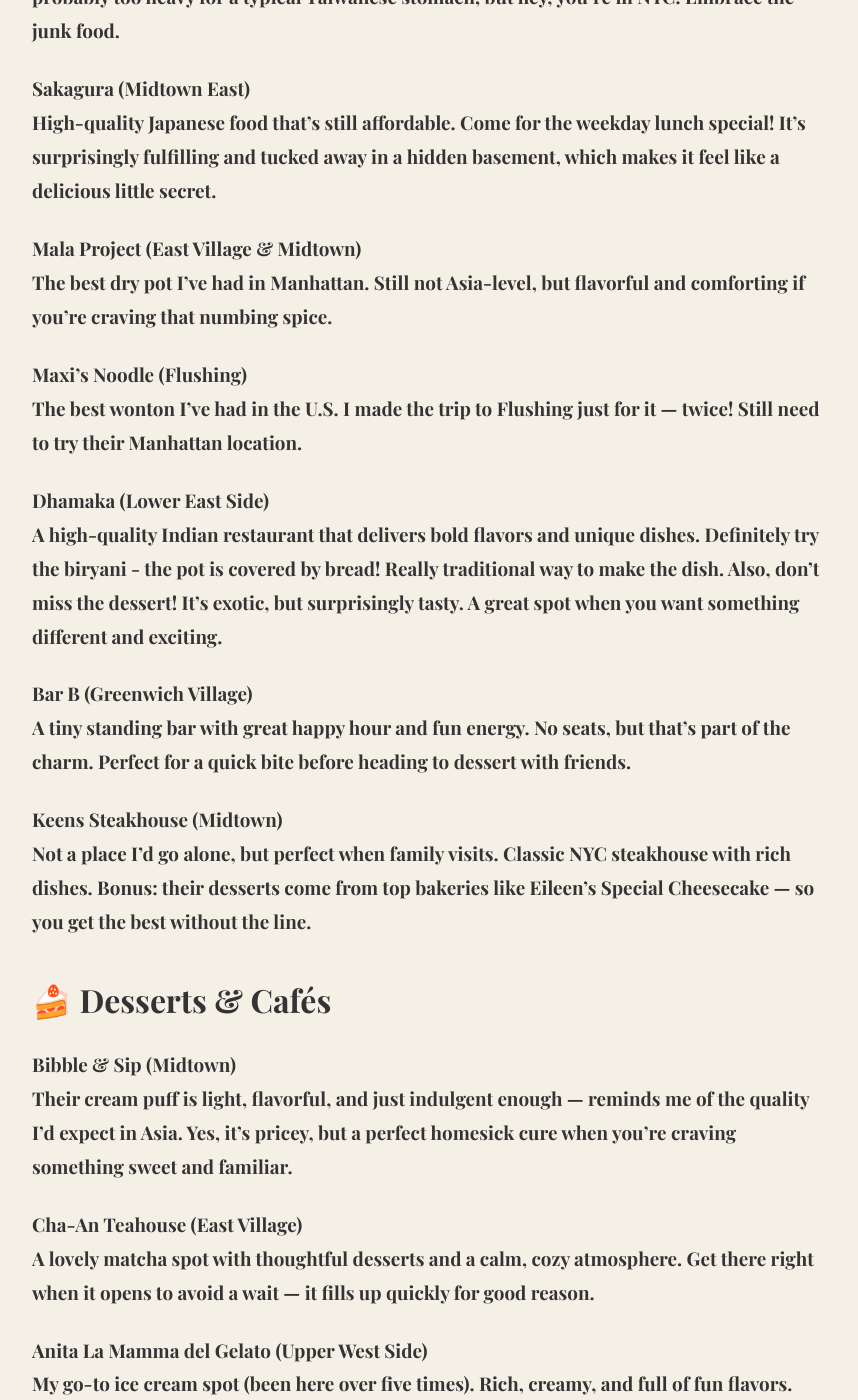
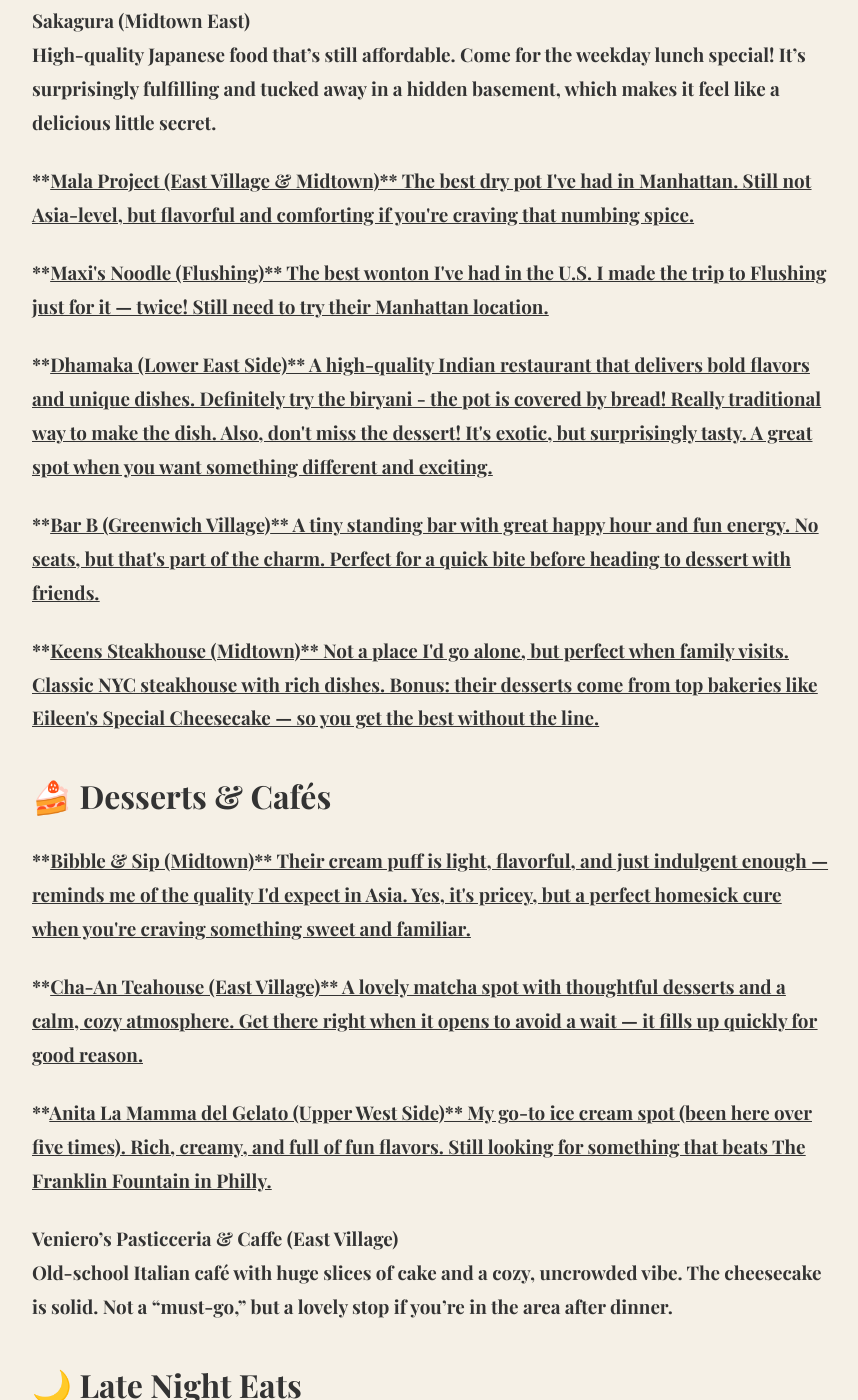
Before and after one commit to ColetteChang/colettechang.github.io, a Jekyll site: the page built from _posts/2025-05-10-Colette’s-NYC-Food-Guide.md, in a window 1280 px wide and 1400 px high, scrolled down 1475 px. Shown: the whole window, without its empty margins (208-1066 px from the left). Built offline with Jekyll 4.4.1, drawn with Linux system fonts in a browser that asks for light colours; some of the changed text lies outside the part shown.

Commit message:
Update content in NYC Food Guide post

```diff
--- a/_posts/2025-05-10-Colette’s-NYC-Food-Guide.md
+++ b/_posts/2025-05-10-Colette’s-NYC-Food-Guide.md
@@ -17,10 +17,10 @@
 
 ## 🥯 Breakfast & Brunch
 
-**Liberty Bagels (Midtown & FiDi)**
+**<u>Liberty Bagels (Midtown & FiDi)<u>**
 My favorite bagel in NYC. I was skeptical of the rainbow bagel at first, but it turned out to be surprisingly delicious and totally unforgettable. I usually stop by when taking visitors to Central Park or Wall Street. I recommand try one sweet (Oreo, blueberry, or Nutella) and one savory such as lox, avocado, egg and cheese— and share with friends. They also do festive holiday bagels that are surprisingly delicious and photogenic.
 
-**Ellen's Stardust Diner (Midtown)**
+**<u>Ellen's Stardust Diner (Midtown)<u>**
 If you're short on time or budget and can't catch a Broadway show, this diner is a fun alternative. The food isn't anything special, but the live singing waitstaff give you a little taste of musical theater magic while you eat.
 
 ## 🍽️ Lunch & Dinner
@@ -28,36 +28,36 @@
 **Maison Pickle (Upper West Side)**
 My favorite restaurant in the city!!! The French toast fried chicken is unreal: sweet, spicy, savory, crispy, and soft. The buffalo mac & cheese is pure comfort. The garlic bun is famous, but I personally prefer the herb one more. For dessert, try the Oreo cake, even though the signature 24-layer cake looks cooler.
 
-**Prince Street Pizza (SoHo)**
+**<u>Prince Street Pizza (SoHo)<u>**
 The square slice here is iconic — thick, crispy, cheesy, and a little greasy in the best way. It's probably too heavy for a typical Taiwanese stomach, but hey, you're in NYC! Embrace the junk food.
 
 **Sakagura (Midtown East)**
 High-quality Japanese food that's still affordable. Come for the weekday lunch special! It's surprisingly fulfilling and tucked away in a hidden basement, which makes it feel like a delicious little secret.
 
-**Mala Project (East Village & Midtown)**
+**<u>Mala Project (East Village & Midtown)<u>**
 The best dry pot I've had in Manhattan. Still not Asia-level, but flavorful and comforting if you're craving that numbing spice.
 
-**Maxi's Noodle (Flushing)**
+**<u>Maxi's Noodle (Flushing)<u>**
 The best wonton I've had in the U.S. I made the trip to Flushing just for it — twice! Still need to try their Manhattan location.
 
-**Dhamaka (Lower East Side)**
+**<u>Dhamaka (Lower East Side)<u>**
 A high-quality Indian restaurant that delivers bold flavors and unique dishes. Definitely try the biryani - the pot is covered by bread! Really traditional way to make the dish. Also, don't miss the dessert! It's exotic, but surprisingly tasty. A great spot when you want something different and exciting.
 
-**Bar B (Greenwich Village)**
+**<u>Bar B (Greenwich Village)<u>**
 A tiny standing bar with great happy hour and fun energy. No seats, but that's part of the charm. Perfect for a quick bite before heading to dessert with friends.
 
-**Keens Steakhouse (Midtown)**
+**<u>Keens Steakhouse (Midtown)<u>**
 Not a place I'd go alone, but perfect when family visits. Classic NYC steakhouse with rich dishes. Bonus: their desserts come from top bakeries like Eileen's Special Cheesecake — so you get the best without the line.
 
 ## 🍰 Desserts & Cafés
 
-**Bibble & Sip (Midtown)**
+**<u>Bibble & Sip (Midtown)<u>**
 Their cream puff is light, flavorful, and just indulgent enough — reminds me of the quality I'd expect in Asia. Yes, it's pricey, but a perfect homesick cure when you're craving something sweet and familiar.
 
-**Cha-An Teahouse (East Village)**
+**<u>Cha-An Teahouse (East Village)<u>**
 A lovely matcha spot with thoughtful desserts and a calm, cozy atmosphere. Get there right when it opens to avoid a wait — it fills up quickly for good reason.
 
-**Anita La Mamma del Gelato (Upper West Side)**
+**<u>Anita La Mamma del Gelato (Upper West Side)<u>**
 My go-to ice cream spot (been here over five times). Rich, creamy, and full of fun flavors. Still looking for something that beats The Franklin Fountain in Philly.
 
 **Veniero's Pasticceria & Caffe (East Village)**
@@ -65,15 +65,15 @@
 
 ## 🌙 Late Night Eats
 
-**Katz's Delicatessen (Lower East Side)**
+**<u>Katz's Delicatessen (Lower East Side)<u>**
 A New York legend. Huge pastrami sandwiches and chaotic vintage vibes. Tip: Go after midnight after bar— they're open 24/7, and you'll skip the crazy lines.
 
-**Double Chicken Please (Lower East Side)**
+**<u>Double Chicken Please (Lower East Side)<u>**
 This bar is crazy busy — I don't think I'd wait in that line again. But if you've never been and you're curious, the tea-based cocktails are genuinely impressive. It's rare to find cocktails with this kind of tea flavor and balance in the U.S. Worth trying once… if you have the patience.
 
 ## 🍗 Street Food
 
-**The Halal Guys (Midtown)**
+**<u>The Halal Guys (Midtown)<u>**
 I'm not usually a street food person, but this one is famous. Just make sure you go to the right cart: the original one at 6th Avenue & W 53rd St (and the one directly across the street is also legit). Don't be fooled by other food trucks using the same name — they're not quite the same. (This tip comes from someone who used to be a huge Halal Guys fan.) The combo platter with white sauce is the classic order.
 
 ---
```
